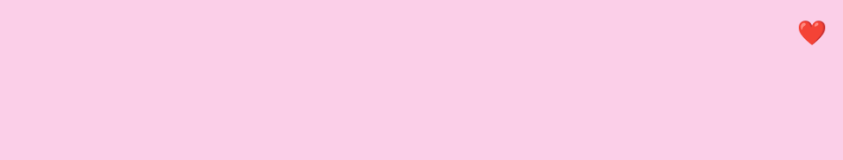
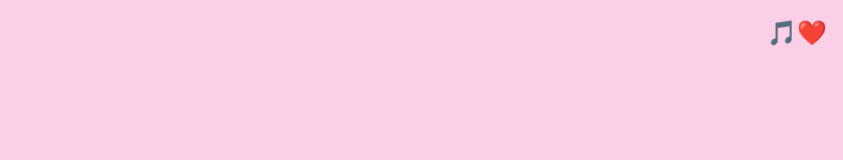
Before and after one commit to saturnislove/imissyoutoo, a Next.js app: page / in a window 1280 px wide. Shown: the top 160 px of the page, without its empty margins (437-1280 px from the left). Built offline with nearby package versions, Linux system fonts and the light colour scheme.

Commit message:
Update MissMeApp.js

```diff
--- a/pages/MissMeApp.js
+++ b/pages/MissMeApp.js
@@ -57,7 +57,7 @@ export default function MissMeApp() {
         className="absolute top-4 right-4 text-pink-600 hover:text-pink-800 text-2xl"
         aria-label="Toggle Music"
       >
-        ❤️
+        🎵❤️
       </button>
 
       {!showContent ? (
```
